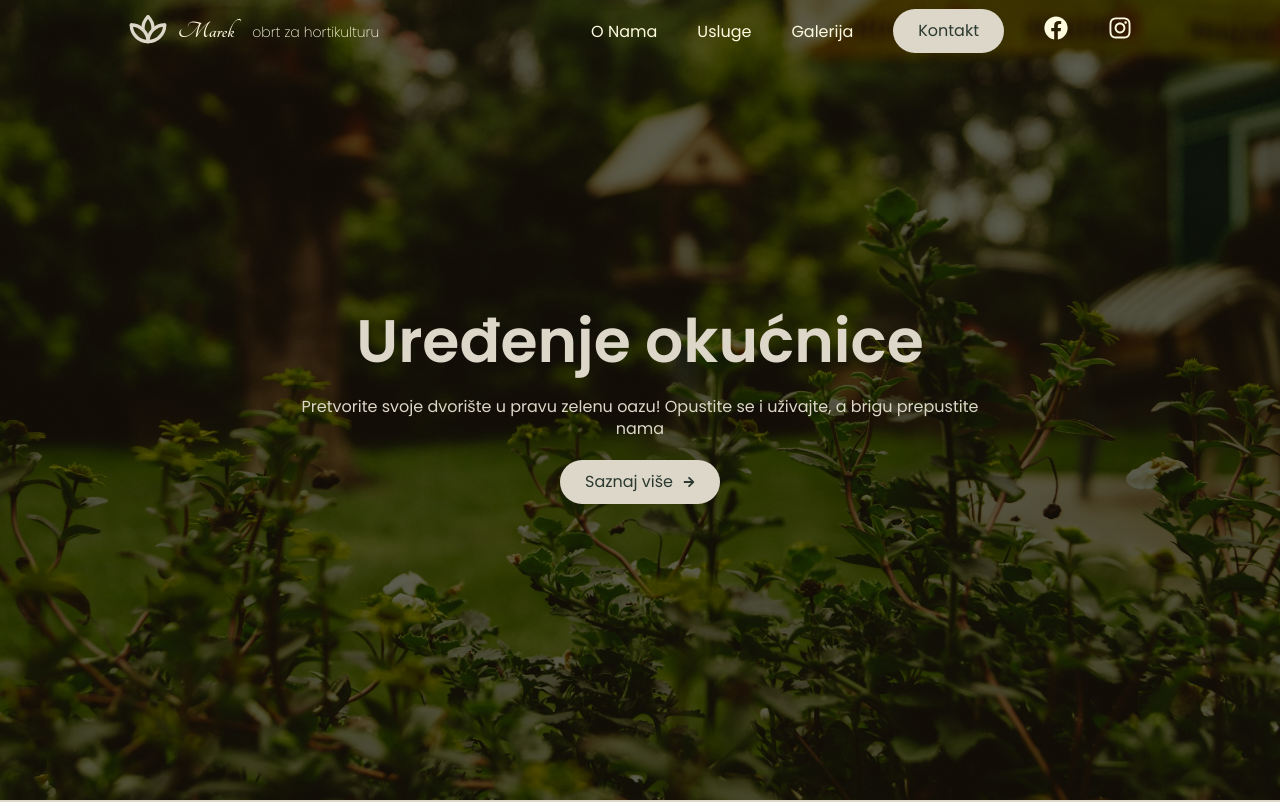
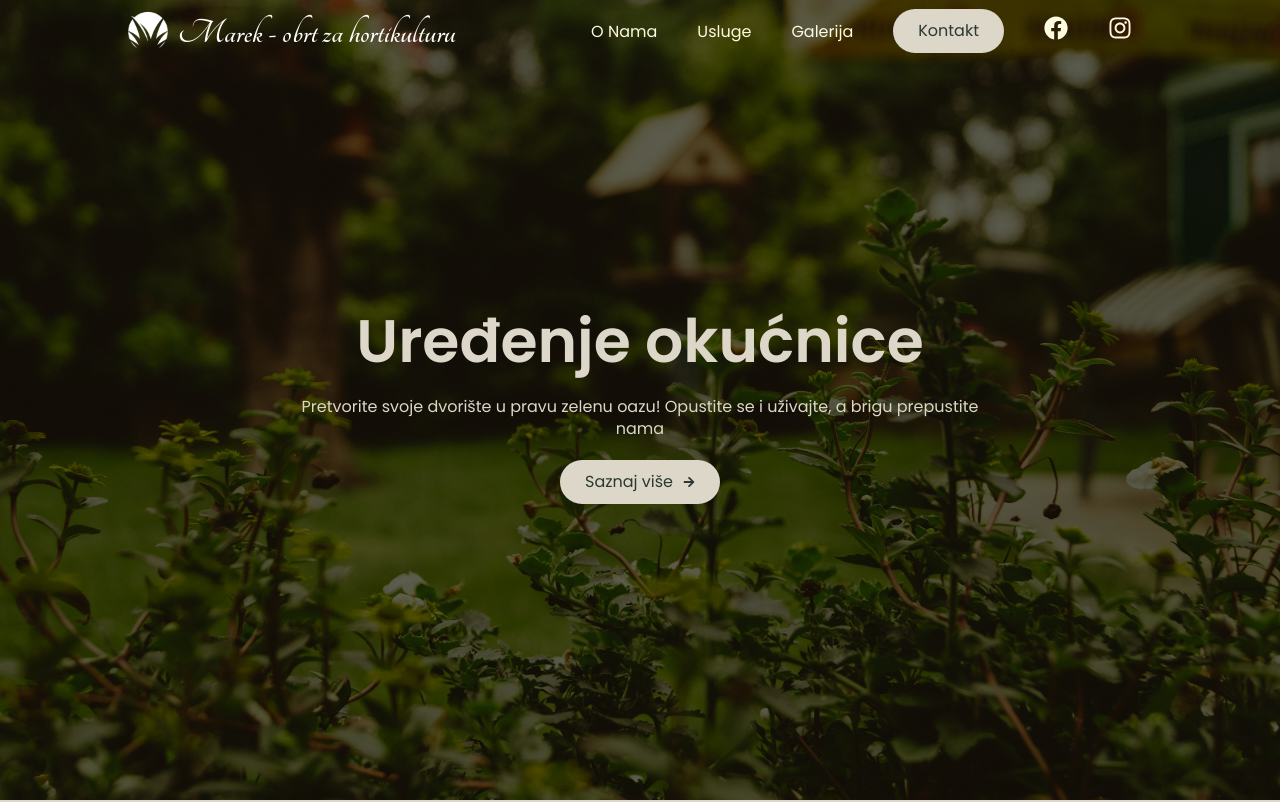
Before and after one commit to Steko98/React-static-SPA, a React (Vite) app in the folder Simple-business-website/: page / in a window 1280 px wide. Shown: the top 802 px of the page. Built offline with nearby package versions, Linux system fonts and the light colour scheme.

Commit message:
logo change

```diff
--- a/Simple-business-website/src/components/Navbar/Navbar.css
+++ b/Simple-business-website/src/components/Navbar/Navbar.css
@@ -14,15 +14,16 @@ nav {
   transition: 0.5s;
 }
 
+.logo-head {
+  display: flex;
+  justify-content: center;
+  align-items: center;
+  transition: all 0.3s ease-in-out;
+}
+
 .logo {
   width: 40px;
   margin-right: 10px;
-  transition: all 0.3s ease-in-out;
-}
-
-.logo:hover {
-  transform: translate(-1.5px, -1.5px);
-  color: #a27b5c;
 }
 
 nav ul li {
@@ -53,16 +54,18 @@ nav ul li:hover {
 }
 
 .nav-naslov {
-  color: #fefae0;
+  color: #fff;
   display: flex;
   align-items: baseline;
   gap: 8px;
   transition: all 0.3s ease-in-out;
+  padding-top: 4px;
+  font-size: 1.5rem;
+  font-weight: 700;
 }
 
-.nav-naslov:hover {
+.logo-head:hover {
   transform: translate(-1.5px, -1.5px);
-  color: #a27b5c;
 }
 
 .nav-naslov h1 {
@@ -70,19 +73,14 @@ nav ul li:hover {
   margin: 0;
   line-height: 1;
 }
-
+/*
 .nav-naslov p {
   margin: 0;
-  font-size: 14px;
+  font-size: 16px;
   font-weight: 200;
   margin-left: 10px;
   line-height: 1;
-}
-
-nav > div {
-  display: flex;
-  align-items: center;
-}
+} */
 
 .menu-icon {
   display: none;
@@ -98,8 +96,8 @@ nav > div {
   }
 }
 
-.pulse-icon{
-    transition: all 0.3s ease-in-out;
+.pulse-icon {
+  transition: all 0.3s ease-in-out;
 }
 
 .pulse-icon:hover {
--- a/Simple-business-website/src/components/Navbar/Navbar.jsx
+++ b/Simple-business-website/src/components/Navbar/Navbar.jsx
@@ -5,6 +5,7 @@ import { FaInstagram } from "react-icons/fa";
 import { Link } from 'react-scroll';
 import { RiMenu5Line } from "react-icons/ri";
 import { TbPlant2 } from "react-icons/tb";
+import Logo from '../../assets/LOGO.png'
 
 const Navbar = () => {
 
@@ -23,12 +24,11 @@ const Navbar = () => {
 
   return (
     <nav className={`container ${sticky? 'dark-nav' : ''}`}>
-      <div>
-        {/* <Link to="hero" smooth={true} offset={0} duration={500}><img src={logo} alt="logo" className='logo'/></Link> */}
-        <Link to="hero" smooth={true} offset={0} duration={500}><TbPlant2 className='logo' size={40}/></Link>
+      <div className='logo-head'>
+        <Link to="hero" smooth={true} offset={0} duration={500}><img src={Logo} alt="logo" className='logo'/></Link>
         <div className='nav-naslov'>
-          <Link to="hero" smooth={true} offset={0} duration={500}><h1>Marek</h1></Link>
-          <Link to="hero" smooth={true} offset={0} duration={500}><p>obrt za hortikulturu</p></Link>
+          <Link to="hero" smooth={true} offset={0} duration={500}><h1>Marek - obrt za hortikulturu</h1></Link>
+          {/* <Link to="hero" smooth={true} offset={0} duration={500}><p>obrt za hortikulturu</p></Link>      */}
         </div>
       </div>
       <ul className={mobileMenu ? '' : 'hide-mobile-menu'}>
```
